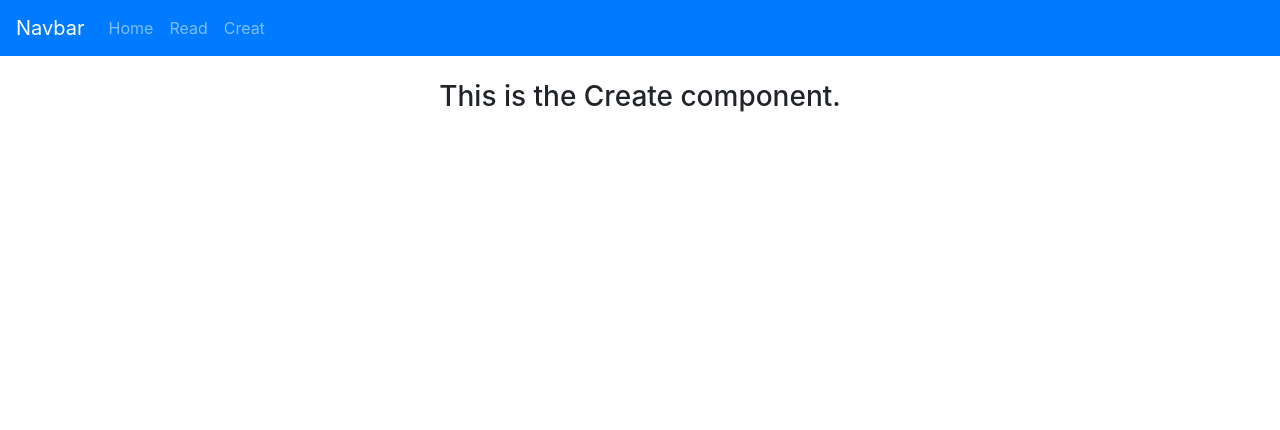
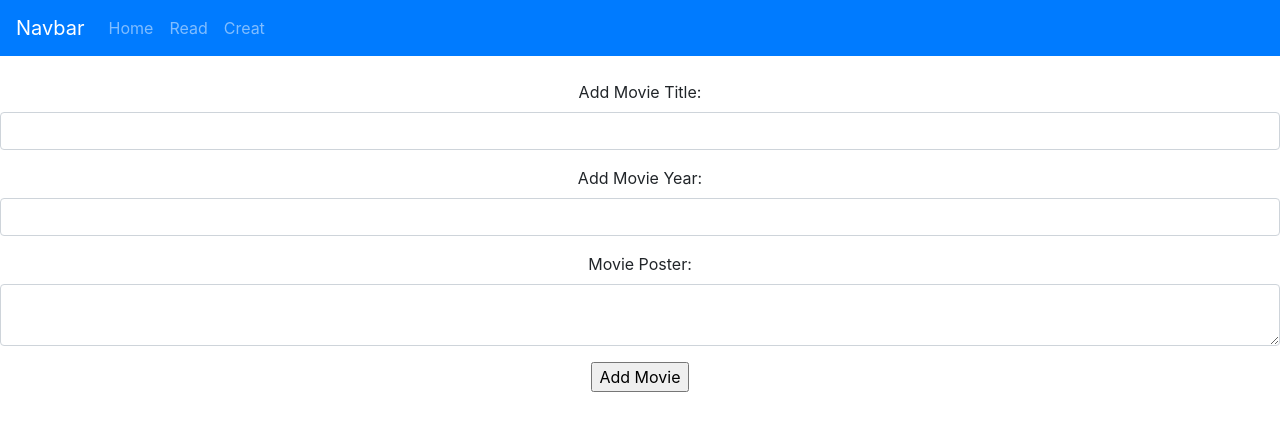
Before and after one commit to PantareeBew/Final_DRQ_Lab, a React (Create React App) app: page /create in a window 1280 px wide. Shown: the top 430 px of the page. Built offline with nearby package versions, Linux system fonts and the light colour scheme.

Commit message:
first commit

```diff
--- a/package.json
+++ b/package.json
@@ -6,6 +6,7 @@
     "@testing-library/jest-dom": "^4.2.4",
     "@testing-library/react": "^9.5.0",
     "@testing-library/user-event": "^7.2.1",
+    "axios": "^0.21.0",
     "bootstrap": "^4.5.2",
     "react": "^16.13.1",
     "react-bootstrap": "^1.3.0",
--- a/src/components/create.js
+++ b/src/components/create.js
@@ -3,12 +3,85 @@
 
 export class Create extends React.Component {
 
+    constructor() {
+        super();
+
+        this.onSubmit = this.onSubmit.bind(this);
+        this.onChangeTitle = this.onChangeTitle.bind(this);
+        this.onChangeYear = this.onChangeYear.bind(this);
+        this.onChangePoster = this.onChangePoster.bind(this);
+
+        this.state = {
+            Title: '',
+            Year: '',
+            Poster: ''
+        }
+    }
+
+    onChangeTitle(e) {
+        this.setState({
+            Title: e.target.value
+        });
+    }
+
+    onChangeYear(e){
+        this.setState({
+            Year: e.target.value
+        })
+    }
+
+    onChangePoster(e){
+        this.setState({
+            Poster: e.target.value
+        })
+    }
+
+    onSubmit(e) {
+        e.preventDefault();
+        alert("Movie: " + this.state.Title + " " +
+        this.state.Year + " " +
+        this.state.Poster);
+    }
+
     //render method
     render() {
         return (
             //div elements
-            <div>
-                <h3>This is the Create component.</h3>
+            <div className='App'>
+                <form onSubmit={this.onSubmit}>
+                    <div className="form-group">
+                        <label>Add Movie Title: </label>
+                        <input type='text'
+                            className='form-control'
+                            value={this.state.Title}
+                            onChange={this.onChangeTitle}></input>
+                    </div>
+                    <div className="form-group">
+                        <label>Add Movie Year:</label>
+                        <input type = "text"
+                        className='form-control'
+                        value={this.state.Year}
+                        onChange={this.onChangeYear}>
+                        </input>
+                    </div>
+
+                    <div className = 'form-group'>
+                        <label>Movie Poster:</label>
+                        <textarea type='text'
+                        className = 'form-control'
+                        value = {this.state.Poster}
+                        onChange={this.onChangePoster}>
+                        </textarea>
+
+                    </div>
+
+
+                    <div className="form-group">
+                        <input type='submit'
+                            value='Add Movie'
+                            classname='btn btn-primary'></input>
+                    </div>
+                </form>
             </div>
         );
     }
--- a/src/components/read.js
+++ b/src/components/read.js
@@ -1,42 +1,36 @@
 //use React library
 import React from 'react';
 import { Movie } from './movie';
+import axios from 'axios';
 
 export class Read extends React.Component {
     state = {
-        movie:[
-            {
-            "Title": "Avengers: Infinity War",
-            "Year": "2018",
-            "imdbID": "tt4154756",
-            "Type": "movie",
-            "Poster": "https://m.media-amazon.com/images/M/MV5BMjMxNjY2MDU1OV5BMl5BanBnXkFtZTgwNzY1MTUwNTM@._V1_SX300.jpg"
-            },
-            {
-            "Title": "Captain America: Civil War",
-            "Year": "2016",
-            "imdbID": "tt3498820",
-            "Type": "movie",
-            "Poster": "https://m.media-amazon.com/images/M/MV5BMjQ0MTgyNjAxMV5BMl5BanBnXkFtZTgwNjUzMDkyODE@._V1_SX300.jpg"
-            },
-            {
-            "Title": "Charlie Wilson's War",
-            "Year": "2007",
-            "imdbID": "tt0472062",
-            "Type": "movie",
-            "Poster": "https://m.media-amazon.com/images/M/MV5BMTgwMDgwMDc4MF5BMl5BanBnXkFtZTYwOTU3MDM4._V1_SX300.jpg"
-            }
-            ]
+        movie: [
+
+        ]
 
     };
- //</div><Movie = {this.state.movie}></Movie>
+
+    componentDidMount() {
+        axios.get('https://jsonblob.com/api/jsonblob/520c3b5e-0312-11eb-a6af-cbf00d776032')
+            .then(
+                (response) => {
+                    this.setState({ movie: response.data.Search })
+                }
+            )
+            .catch(
+                (error) => { console.log(error) }
+            );
+    }
+
+    //</div><Movie = {this.state.movie}></Movie>
     //render method
     render() {
         return (
             //div elements
             <div>
                 <h3>This is Read components</h3>
-                <Movie movie= {this.state.movie}></Movie>
+                <Movie movie={this.state.movie}></Movie>
 
 
             </div>
```
Also changed, not shown: 1 other file (tests, documents, lock files or other folders).
